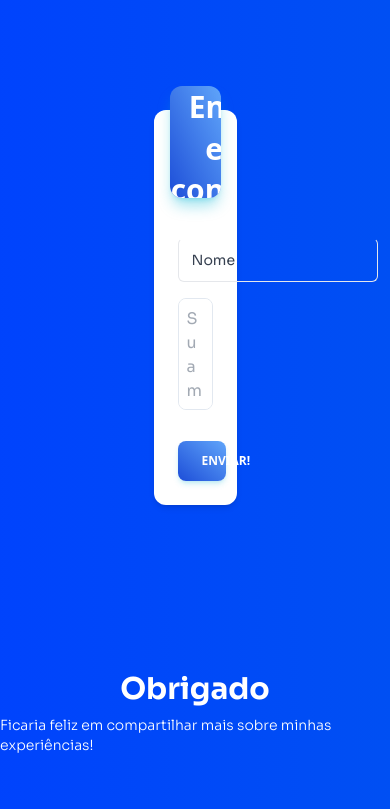
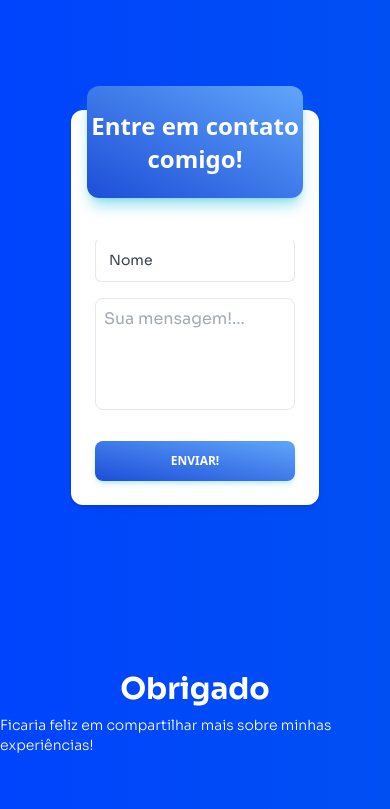
Before and after one commit to FernandoAlvesMachado/Portifolio, a Next.js app in the folder portifolio/: page / in a window 390 px wide. Shown: the part 4735-5544 px from the top of the page. Built offline with nearby package versions, Linux system fonts and the light colour scheme.

Commit message:
Responsivel Layout

```diff
--- a/portifolio/app/components/FormEnviar.tsx
+++ b/portifolio/app/components/FormEnviar.tsx
@@ -23,13 +23,13 @@ const FormEnviar = () => {
 
     return (
         <div
-            className="relative flex w-1/2 flex-col rounded-xl bg-white bg-clip-border text-gray-700 shadow-md"
+            className="relative flex lg:w-2/1 w-96 flex-col rounded-xl bg-white bg-clip-border text-gray-700 shadow-md"
         >
             <div
                 className="relative mx-4 -mt-6 mb-4 grid h-28 place-items-center overflow-hidden rounded-xl bg-gradient-to-tr from-blue-700 to-blue-400 bg-clip-border text-white shadow-lg shadow-cyan-500/40"
             >
                 <h3
-                    className="font-sans text-center justify-center text-3xl align-middle flex items-center font-semibold leading-snug tracking-normal text-white antialiased"
+                    className="font-sans text-center justify-center lg:text-3x1 text-2xl align-middle flex items-center font-semibold leading-snug tracking-normal text-white antialiased"
                 >
                     Entre em contato comigo!
                 </h3>
```
